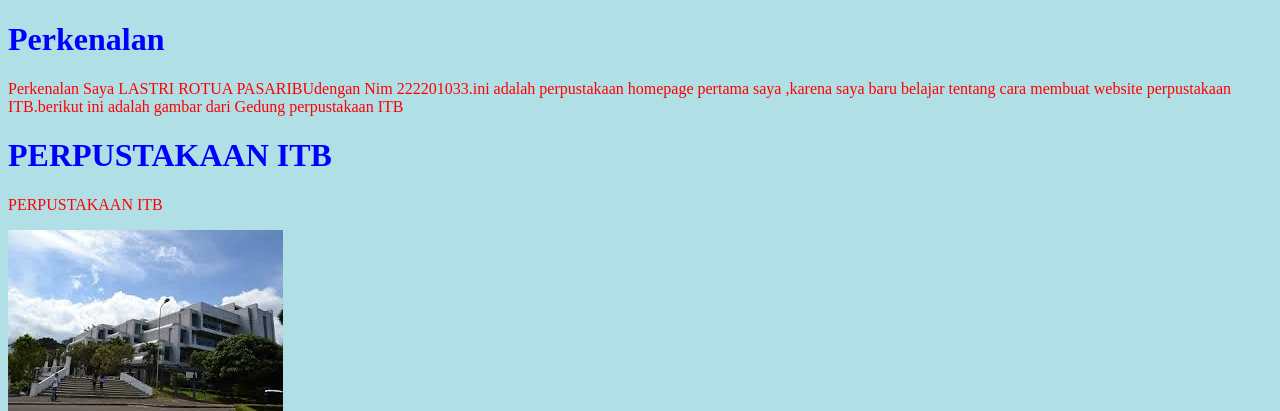
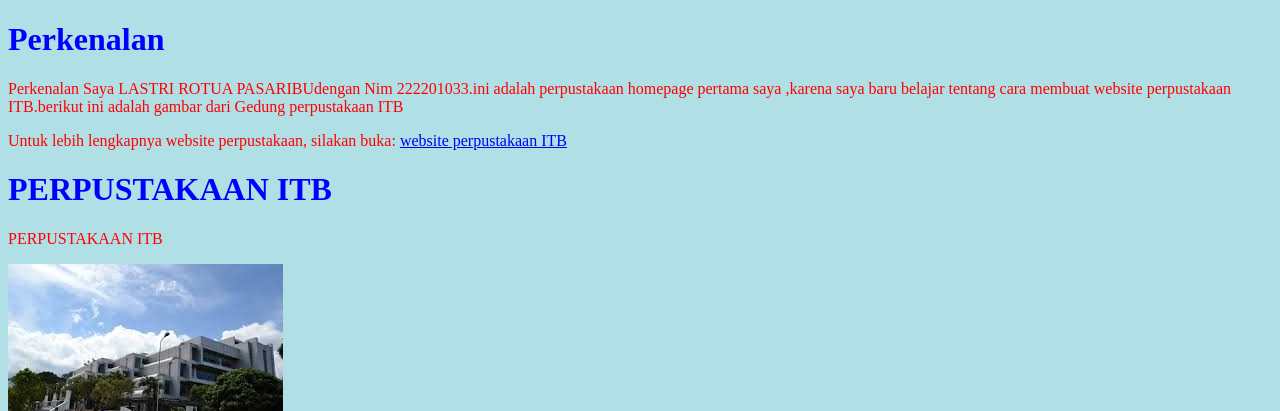
Before and after one commit to lastrigorat/lastrilibray, a plain HTML site: page index.html in a window 1280 px wide. Shown: the top 411 px of the page. Drawn offline with Linux system fonts and the light colour scheme.

Commit message:
Update index.html

```diff
--- a/index.html
+++ b/index.html
@@ -14,7 +14,10 @@
   <h1>Perkenalan</h1>
   <p>
    Perkenalan Saya LASTRI ROTUA PASARIBUdengan Nim 222201033.ini adalah perpustakaan homepage pertama saya ,karena saya baru belajar tentang cara membuat website perpustakaan ITB.berikut ini adalah gambar dari Gedung perpustakaan ITB
-  </p>
+    <p>Untuk lebih lengkapnya website perpustakaan, silakan buka:
+            <a href="ITB Library - Perpustakaan ITB.html">website perpustakaan  ITB</a>
+        </p>
+
 </body>
 <head>
   <meta charset="UTF-8">
```
